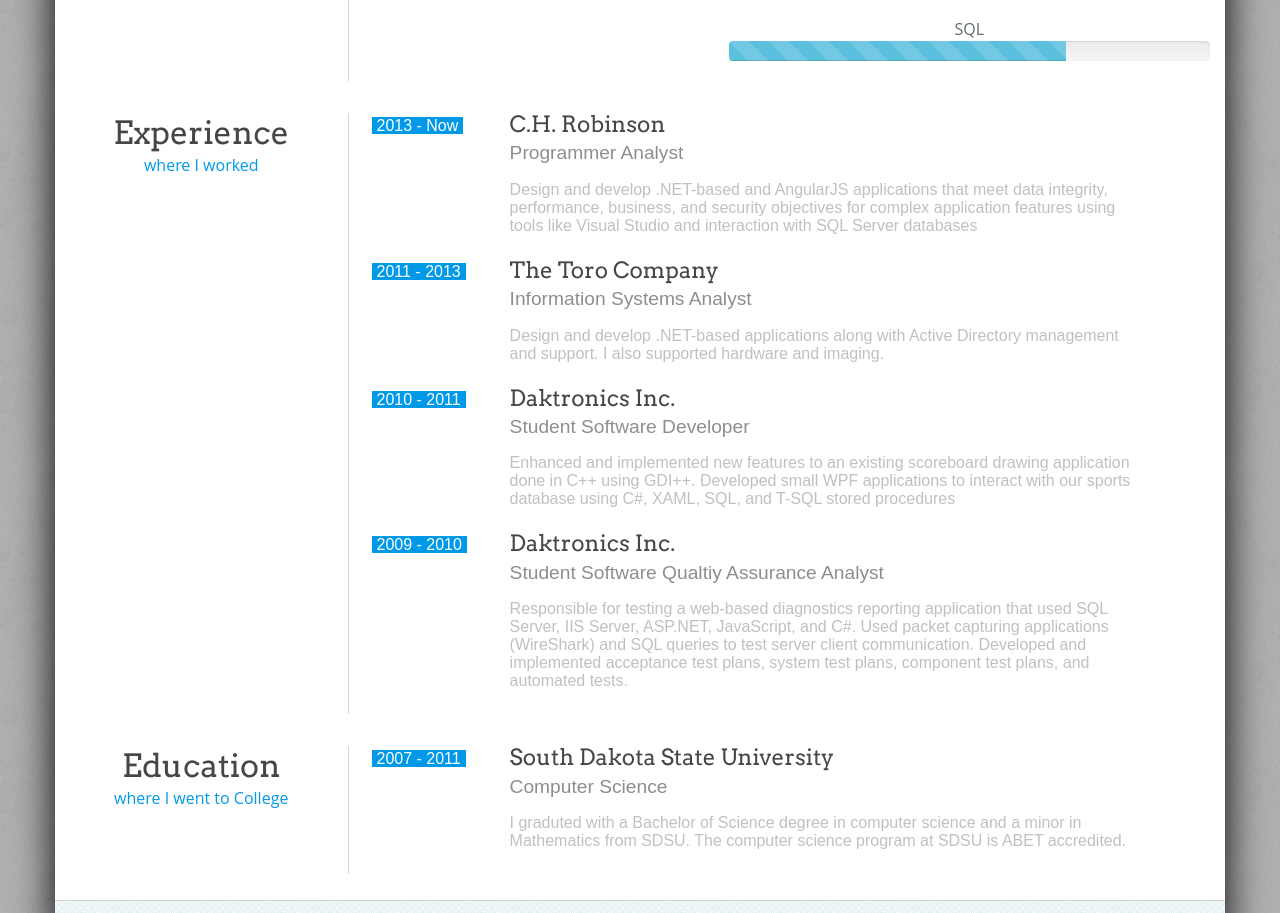
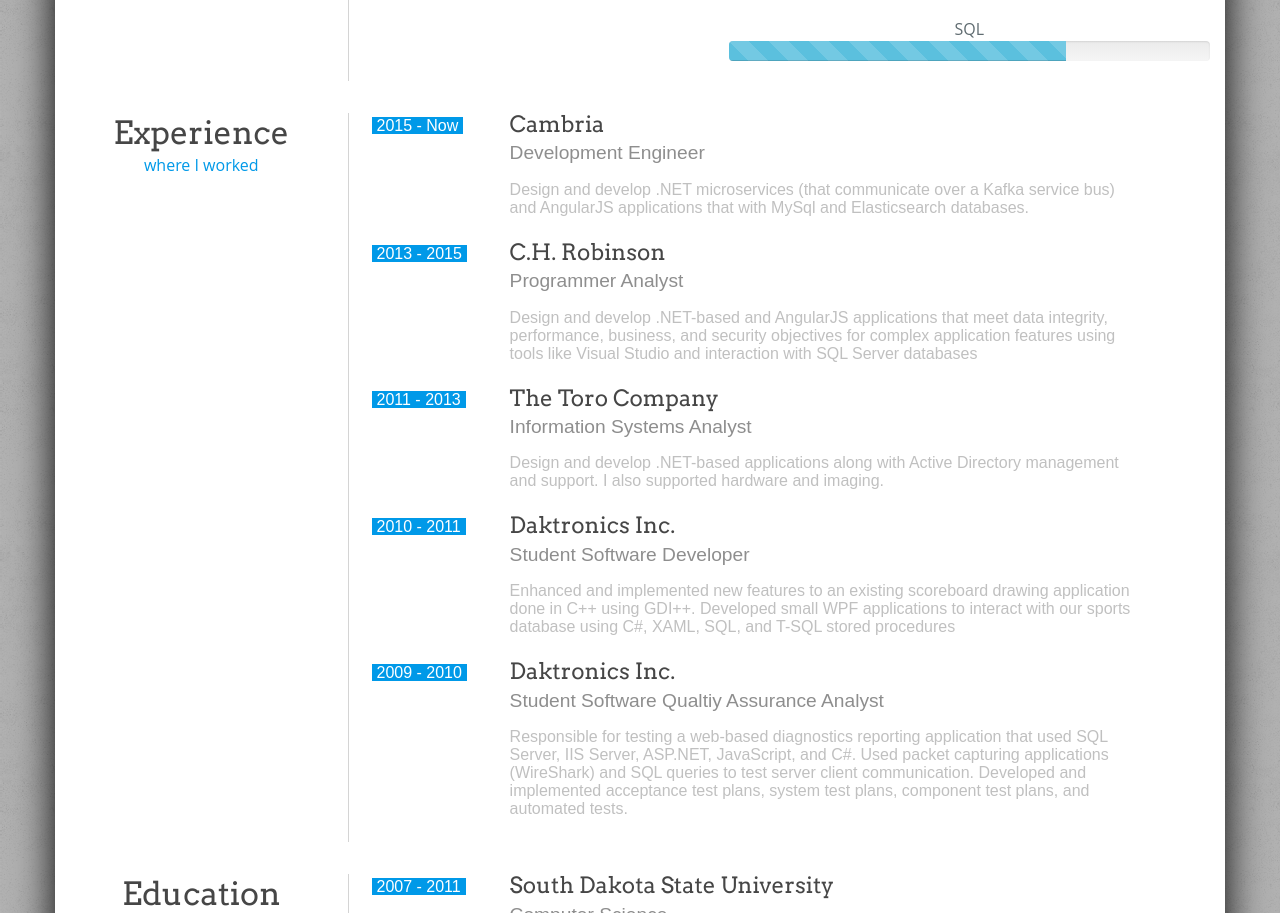
Before and after one commit to blthiewes/BrentThiewes, a plain HTML site: page index.html in a window 1280 px wide. Shown: the part 848-1761 px from the top of the page. Drawn offline with Linux system fonts and the light colour scheme; files whose address does not match are found by name.

Commit message:
Update index.html

```diff
--- a/index.html
+++ b/index.html
@@ -206,15 +206,34 @@
             </div>
         </div>
         <div class="col-xs-12 col-sm-12 col-md-9 section-content">
+
             <div class="row text-left line">
                 <div class="hidden-xs col-sm-3 col-md-3 col-lg-2">
-                    <span class="period">2013 - Now</span>
+                    <span class="period">2015 - Now</span>
+                </div>
+                <div class="col-xs-8 col-sm-9 col-md-9 col-lg-10 description-title">
+                    Cambria
+                </div>
+                <div class="col-xs-4 hidden-sm hidden-md hidden-lg text-right period-container">
+                    <span class="period">2015 - Now</span>
+                </div>
+                <div class="col-xs-12 col-sm-9 col-sm-offset-3 col-lg-10 col-lg-offset-2 description-sub-title">
+                    Development Engineer
+                </div>
+                <div class="col-xs-12  col-sm-9 col-sm-offset-3 col-lg-10 col-lg-offset-2 description-content">
+                    Design and develop .NET microservices (that communicate over a Kafka service bus) and AngularJS applications that
+                    with MySql and Elasticsearch databases.
+                </div>
+            </div>
+            <div class="row text-left line">
+                <div class="hidden-xs col-sm-3 col-md-3 col-lg-2">
+                    <span class="period">2013 - 2015</span>
                 </div>
                 <div class="col-xs-8 col-sm-9 col-md-9 col-lg-10 description-title">
                     C.H. Robinson
                 </div>
                 <div class="col-xs-4 hidden-sm hidden-md hidden-lg text-right period-container">
-                    <span class="period">2013 - Now</span>
+                    <span class="period">2013 - 2015</span>
                 </div>
                 <div class="col-xs-12 col-sm-9 col-sm-offset-3 col-lg-10 col-lg-offset-2 description-sub-title">
                     Programmer Analyst
```
